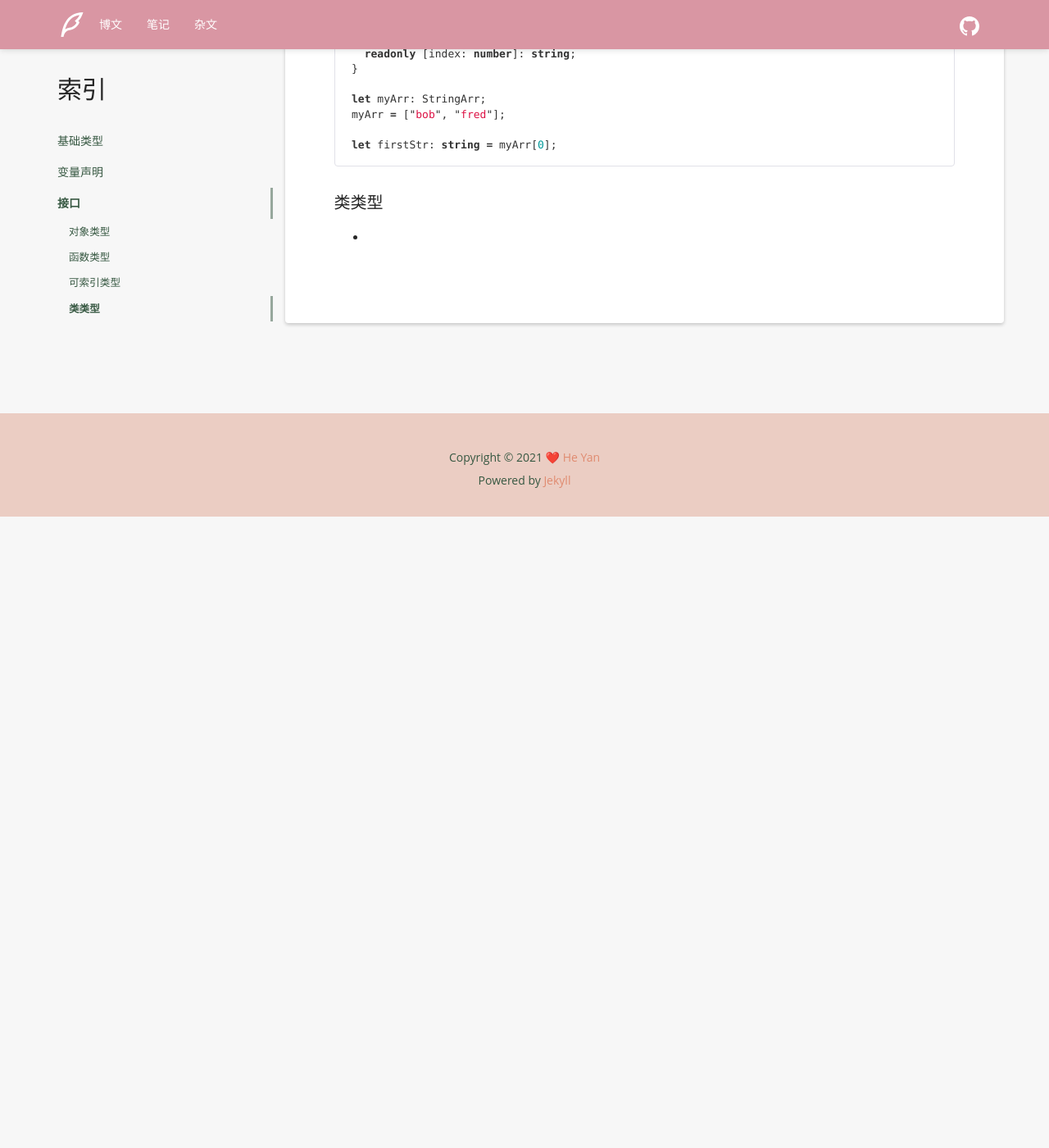
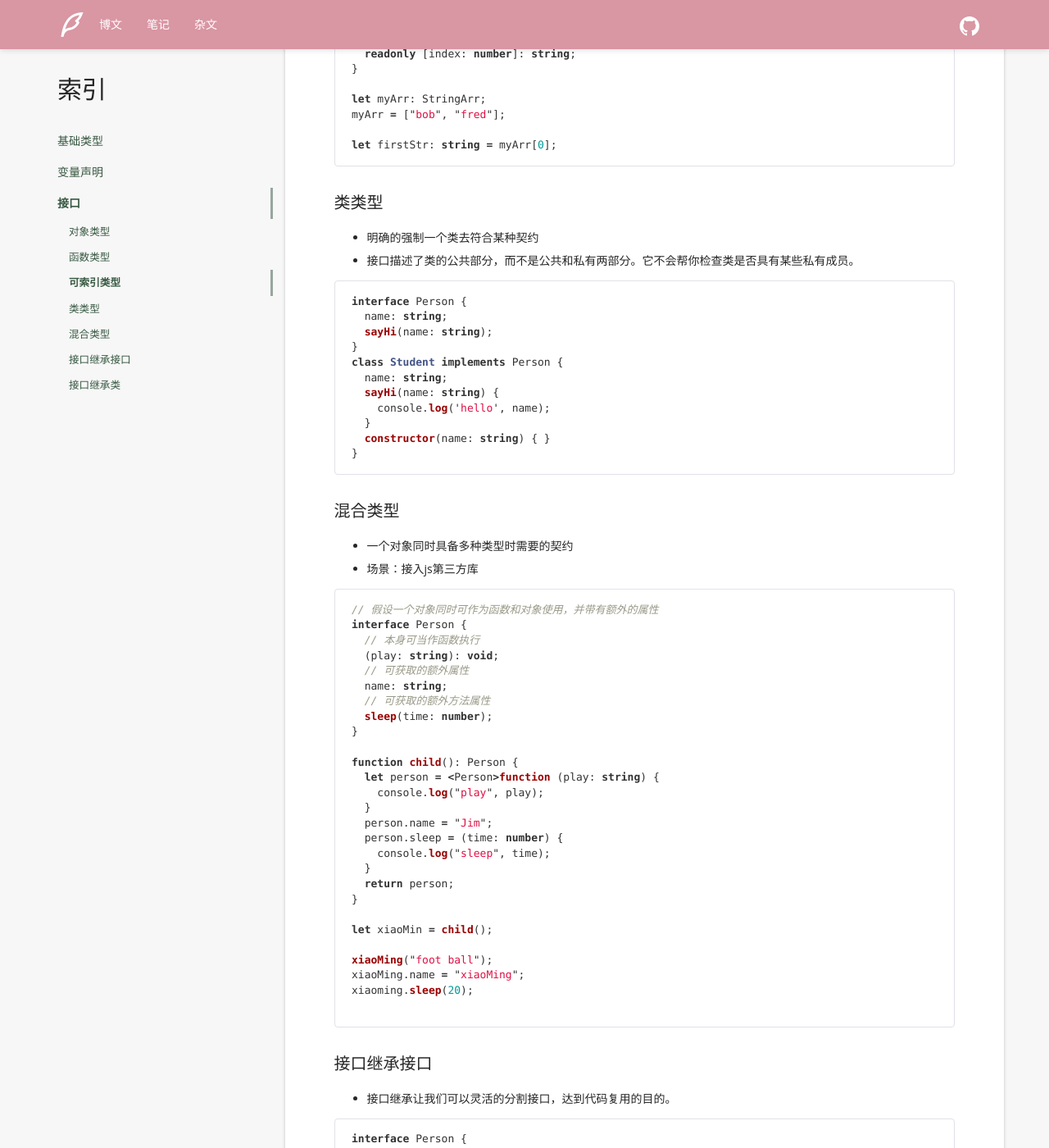
Before and after one commit to HEYAN123/crane, a Jekyll site: the page built from _posts/typescript/2021-02-01-ts-class.md, in a window 1280 px wide and 1400 px high, scrolled down 4537 px. Shown: the whole window at 82% size. Built offline with Jekyll 4.4.1, drawn with Linux system fonts in a browser that asks for light colours; nearby versions of some CDN libraries; before the commit the page ends 5167 px from its top, so only the background shows below that; some of the changed text lies outside the part shown.

Commit message:
类继承接口

````diff
--- a/_posts/typescript/2021-02-01-ts-class.md
+++ b/_posts/typescript/2021-02-01-ts-class.md
@@ -214,4 +214,111 @@
 
 ### 类类型
 
--
+- 明确的强制一个类去符合某种契约
+- 接口描述了类的公共部分，而不是公共和私有两部分。它不会帮你检查类是否具有某些私有成员。
+
+```ts
+interface Person {
+  name: string;
+  sayHi(name: string);
+}
+class Student implements Person {
+  name: string;
+  sayHi(name: string) {
+    console.log('hello', name);
+  }
+  constructor(name: string) { }
+}
+```
+
+### 混合类型
+
+- 一个对象同时具备多种类型时需要的契约
+- 场景：接入js第三方库
+
+```ts
+// 假设一个对象同时可作为函数和对象使用，并带有额外的属性
+interface Person {
+  // 本身可当作函数执行
+  (play: string): void;
+  // 可获取的额外属性
+  name: string;
+  // 可获取的额外方法属性
+  sleep(time: number);
+}
+
+function child(): Person {
+  let person = <Person>function (play: string) {
+    console.log("play", play);
+  }
+  person.name = "Jim";
+  person.sleep = (time: number) {
+    console.log("sleep", time);
+  }
+  return person;
+}
+
+let xiaoMin = child();
+
+xiaoMing("foot ball");
+xiaoMing.name = "xiaoMing";
+xiaoming.sleep(20);
+
+```
+
+### 接口继承接口
+
+- 接口继承让我们可以灵活的分割接口，达到代码复用的目的。
+
+```ts
+interface Person {
+  name: string;
+}
+
+interface Action {
+  walk: boolean;
+}
+
+interface Student extends Person, Action {
+  number: string;
+}
+
+let xiaoMing = <Student>{};
+xiaoMing.name = "xiaoMing";
+xiaoMing.number = "2016222";
+xiaoMing.walk = true;
+```
+
+### 接口继承类
+
+- 继承类的成员但不包括其实现（只声明，不提供具体实现）
+- 该接口类型只能被这个类或其子类所实现（implements)
+
+```ts
+class Control {
+  private state: any;
+}
+
+// 接口继承类
+interface SelectableControl extends Control {
+  select(): void;
+}
+
+// 该接口类型只能被这个类或者子类实现
+class Button extends Control implements SelectbleControl {
+  select() { }
+}
+
+class TextBox extends Control {
+  select() { }
+}
+
+// error! Image类不是Control类或其子类，缺少state属性
+class Image implements SelectableControl {
+  select() { }
+}
+
+class Location {
+
+}
+```
````
